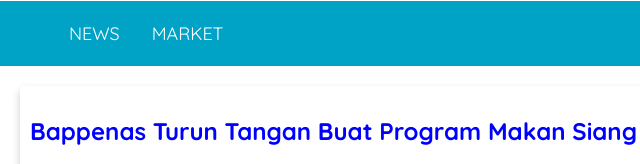
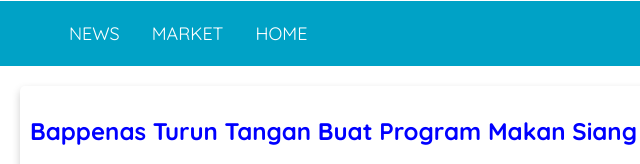
Before and after one commit to Adityakhoirul/projek-web, a plain HTML site: page index.html in a window 1280 px wide. Shown: the part 303-467 px from the top of the page, 0-640 px from the left. Drawn offline with Linux system fonts and the light colour scheme.

Commit message:
menambahkan link home atau menu home

```diff
--- a/index.html
+++ b/index.html
@@ -27,6 +27,9 @@
           </li>
           <li>
             <a href="MARKET.HTML">MARKET</a>
+          </li>
+          <li>
+            <a href="#">HOME</a>
           </li>
         </ul>
       </nav>
```
